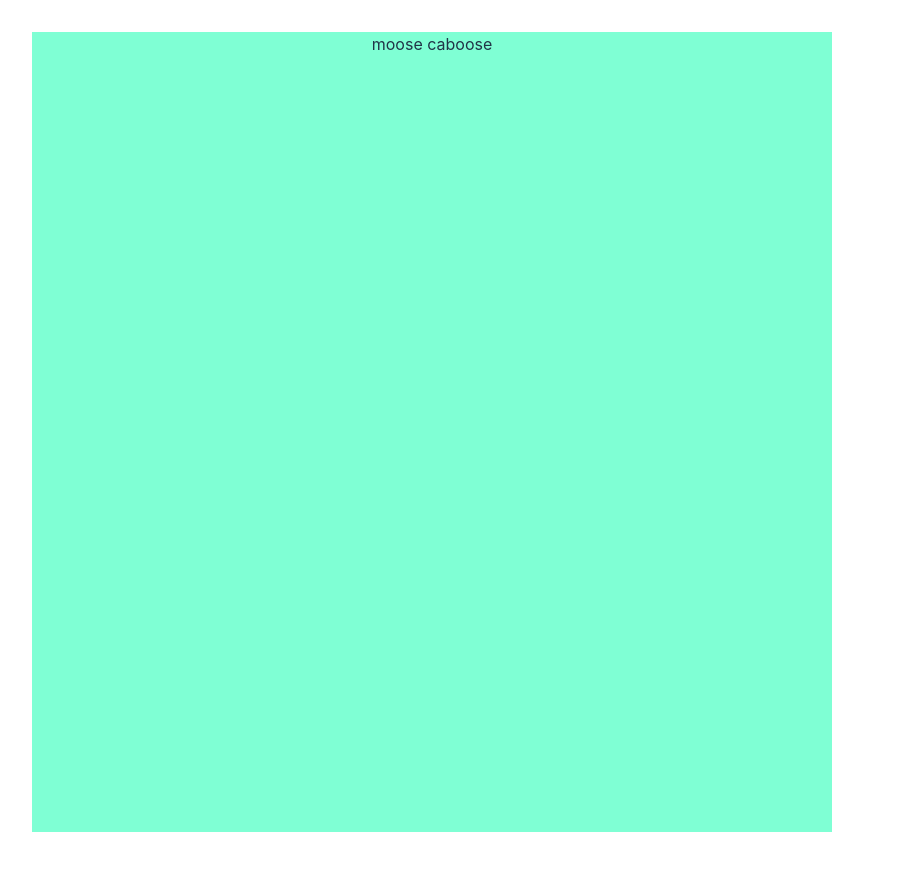
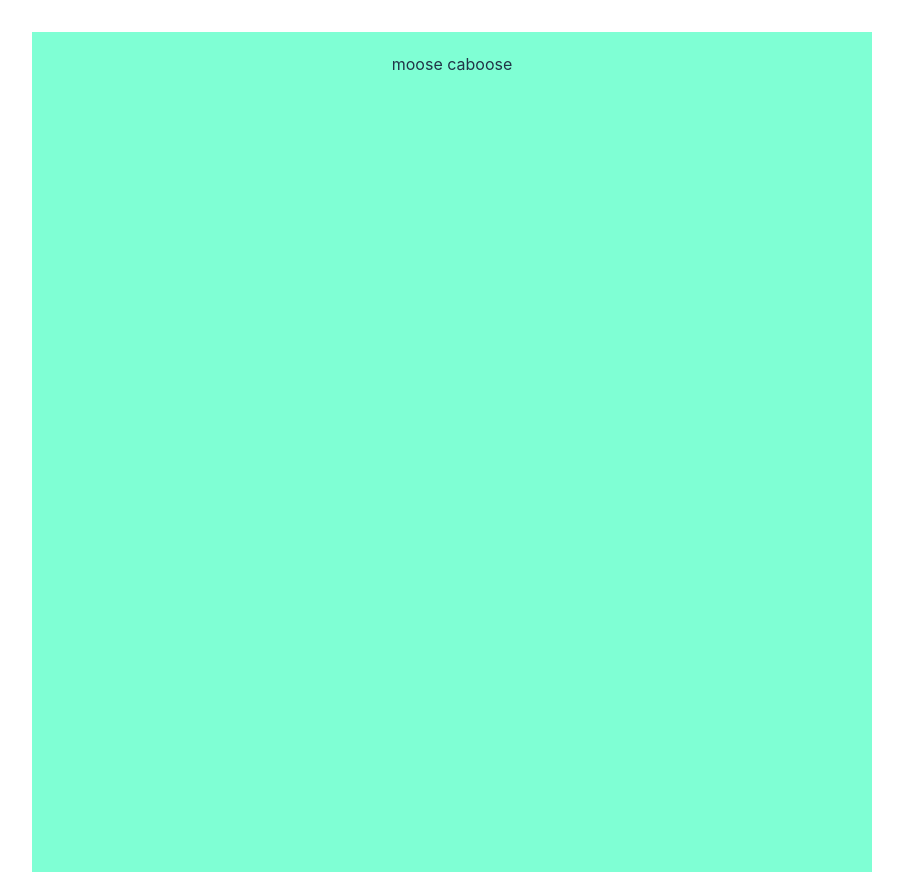
Before and after one commit to MusaShoeb/portfolio, a React (Vite) app: page / in a window 1280 px wide. Shown: the whole page, without its empty margins (208-1111 px from the left). Built offline with nearby package versions, Linux system fonts and the light colour scheme.

Commit message:
I think I fixed it (hopefully)(probably not)

```diff
--- a/src/MainPage/mainpage.css
+++ b/src/MainPage/mainpage.css
@@ -2,4 +2,5 @@
     background-color: aquamarine;
     height:100%;
     width:100%;
+    padding:20px
 }
```
